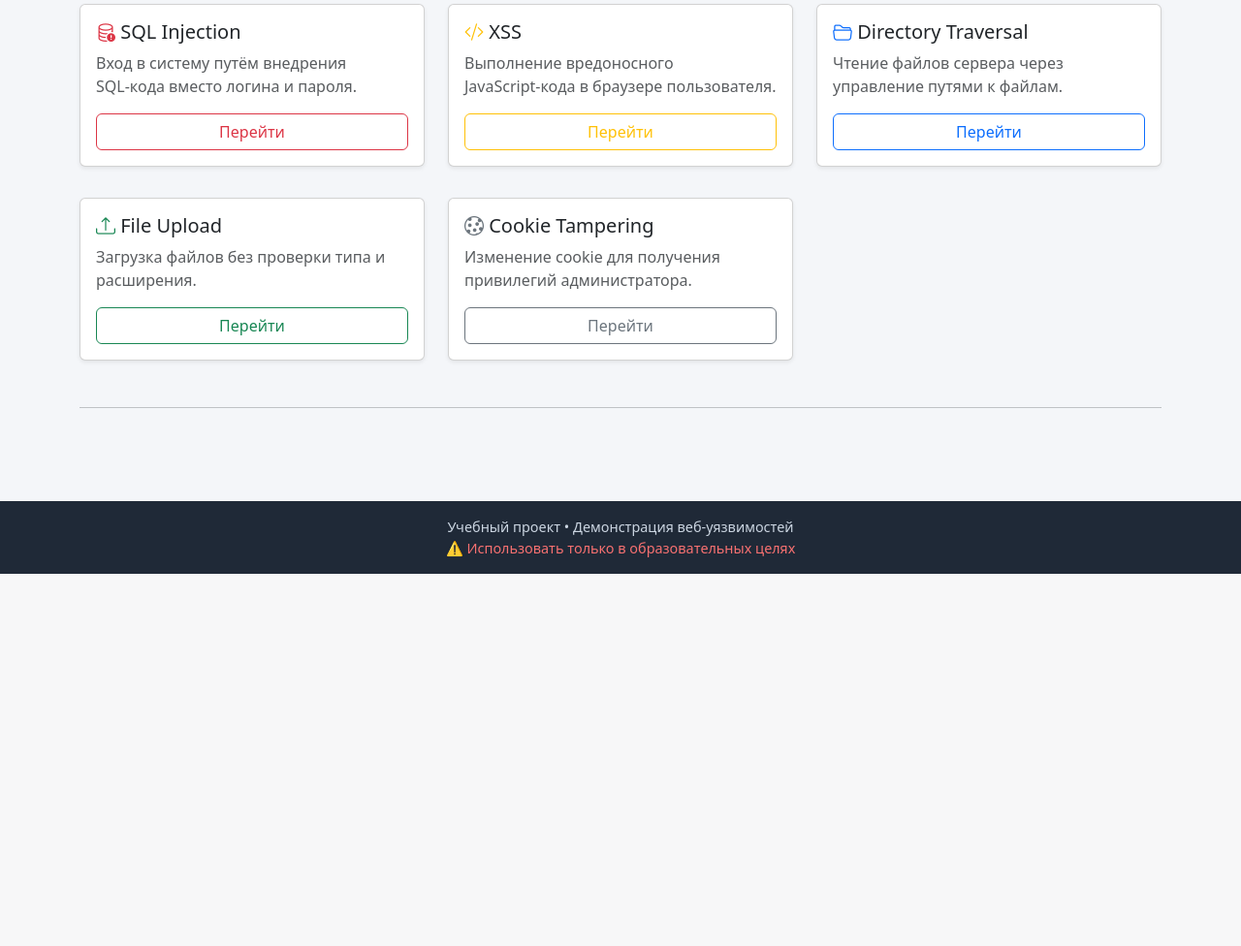
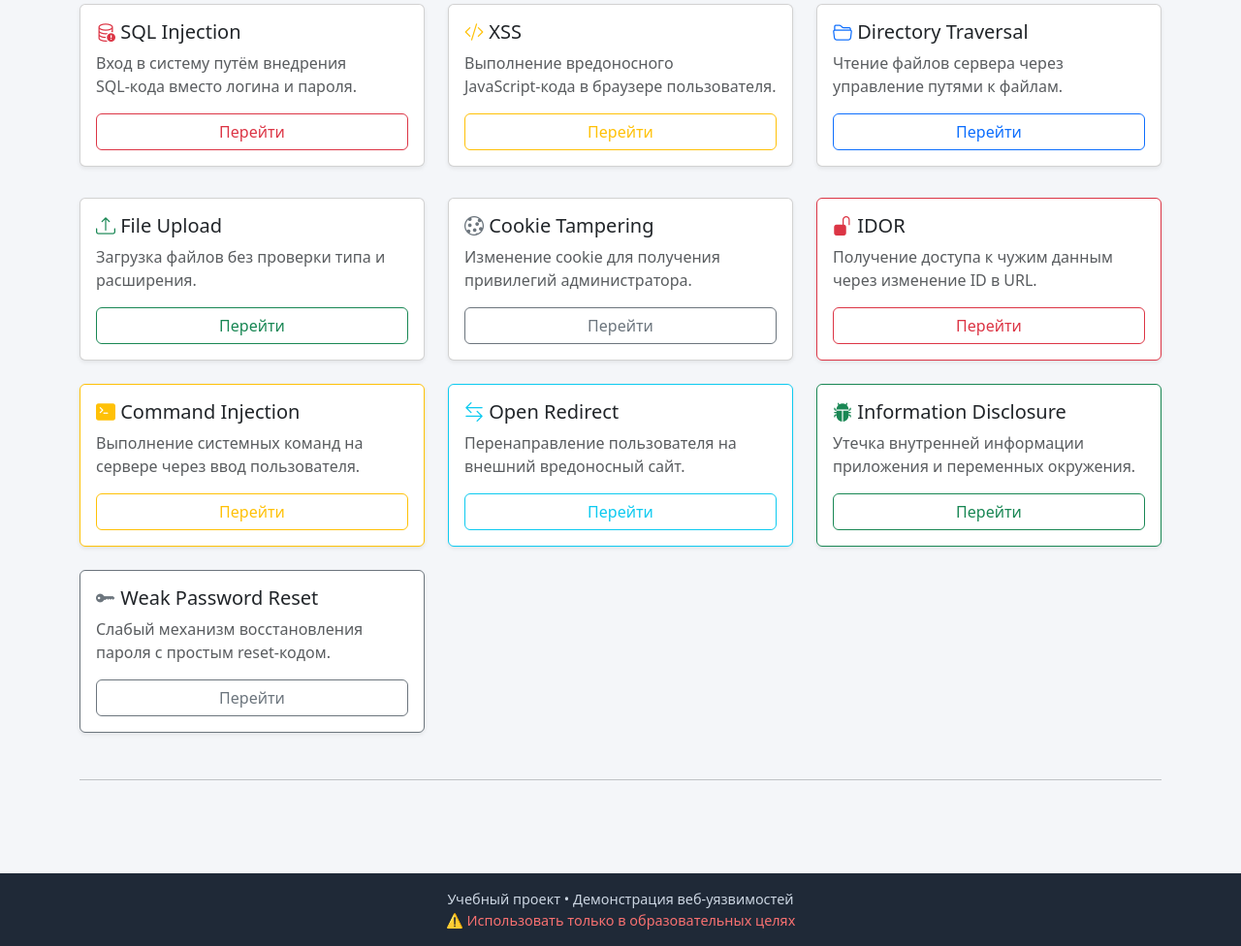
Before and after one commit to maximyka/ProjectHackWeb, a Flask app: page / in a window 1280 px wide. Shown: the part 220-1196 px from the top of the page at 97% size. Before the commit the page ends 812 px from the top, so only its background shows below. Run offline with Flask 3, Linux system fonts and the light colour scheme.

Commit message:
new vulnerabilities

```diff
--- a/app.py
+++ b/app.py
@@ -1,10 +1,12 @@
 from flask import (
     Flask, request, render_template,
-    abort, make_response, send_from_directory, send_file
+    abort, make_response, send_from_directory, send_file,
+    redirect
 )
 import sqlite3
 import markdown
 import os
+import subprocess
 
 app = Flask(__name__)
 
@@ -25,6 +27,11 @@ def init_db():
     cur.execute(
         "INSERT OR IGNORE INTO users (id, username, password) VALUES (1, 'admin', 'admin123')"
     )
+
+    cur.execute(
+        "INSERT OR IGNORE INTO users (id, username, password) VALUES (2, 'john', 'John private info')"
+    )
+
     conn.commit()
     conn.close()
 
@@ -186,6 +193,109 @@ def cookies_demo():
     return resp
 
 # ======================
+# IDOR
+# ======================
+
+@app.route("/profile/<int:user_id>")
+def profile(user_id):
+    conn = sqlite3.connect("database.db")
+    cur = conn.cursor()
+
+    cur.execute("SELECT username, password FROM users WHERE id=?", (user_id,))
+    user = cur.fetchone()
+
+    conn.close()
+
+    if not user:
+        return "Пользователь не найден"
+
+    return render_template(
+        "profile.html",
+        username=user[0],
+        password=user[1],
+        user_id=user_id
+    )
+
+
+# ======================
+# COMMAND INJECTION
+# ======================
+
+@app.route("/ping")
+def ping():
+    host = request.args.get("host", "127.0.0.1")
+
+    command = f"ping -c 1 {host}"
+
+    try:
+        output = subprocess.check_output(
+            command,
+            shell=True,
+            text=True
+        )
+    except Exception as e:
+        output = str(e)
+
+    return render_template(
+        "ping.html",
+        command=command,
+        output=output
+    )
+
+# ======================
+# OPEN REDIRECT
+# ======================
+
+@app.route("/redirect")
+def open_redirect():
+    next_url = request.args.get("next", "/")
+    return redirect(next_url)
+
+
+# ======================
+# INFORMATION DISCLOSURE
+# ======================
+
+@app.route("/debug-info")
+def debug_info():
+    env = dict(os.environ)
+
+    return render_template(
+        "debug.html",
+        env=env
+    )
+
+# ======================
+# WEAK PASSWORD RESET
+# ======================
+
+@app.route("/reset-password", methods=["GET", "POST"])
+def reset_password():
+    message = None
+
+    if request.method == "POST":
+        username = request.form.get("username")
+        code = request.form.get("code")
+
+        if code == "1234":
+            message = f"Пароль пользователя {username} успешно сброшен"
+        else:
+            message = "Неверный код"
+
+    return render_template(
+        "reset.html",
+        message=message
+    )
+
+# ======================
+# REDIRECT
+# ======================
+
+@app.route("/redirect-demo")
+def redirect_demo():
+    return render_template("redirect.html")
+
+# ======================
 
 if __name__ == "__main__":
-    app.run(host="0.0.0.0", port=5000, debug=True)
+    app.run(host="0.0.0.0", port=4000, debug=True)
--- a/templates/index.html
+++ b/templates/index.html
@@ -76,6 +76,109 @@
         </div>
     </div>
 
+    <!-- IDOR -->
+    <div class="col-md-4">
+        <div class="card h-100 shadow-sm border-danger">
+            <div class="card-body">
+                <h5>
+                    <i class="bi bi-unlock-fill text-danger"></i>
+                    IDOR
+                </h5>
+
+                <p class="text-muted">
+                    Получение доступа к чужим данным через изменение ID в URL.
+                </p>
+
+                <a href="/profile/1" class="btn btn-outline-danger w-100">
+                    Перейти
+                </a>
+            </div>
+        </div>
+    </div>
+
+    <!-- Command Injection -->
+    <div class="col-md-4">
+        <div class="card h-100 shadow-sm border-warning">
+            <div class="card-body">
+                <h5>
+                    <i class="bi bi-terminal-fill text-warning"></i>
+                    Command Injection
+                </h5>
+
+                <p class="text-muted">
+                    Выполнение системных команд на сервере через ввод пользователя.
+                </p>
+
+                <a href="/ping" class="btn btn-outline-warning w-100">
+                    Перейти
+                </a>
+            </div>
+        </div>
+    </div>
+
+    <!-- Open Redirect -->
+    <div class="col-md-4">
+        <div class="card h-100 shadow-sm border-info">
+            <div class="card-body">
+                <h5>
+                    <i class="bi bi-arrow-left-right text-info"></i>
+                    Open Redirect
+                </h5>
+
+                <p class="text-muted">
+                    Перенаправление пользователя на внешний вредоносный сайт.
+                </p>
+
+                <a href="/redirect-demo"
+                   class="btn btn-outline-info w-100">
+                    Перейти
+                </a>
+            </div>
+        </div>
+    </div>
+
+    <!-- Information Disclosure -->
+    <div class="col-md-4">
+        <div class="card h-100 shadow-sm border-success">
+            <div class="card-body">
+                <h5>
+                    <i class="bi bi-bug-fill text-success"></i>
+                    Information Disclosure
+                </h5>
+
+                <p class="text-muted">
+                    Утечка внутренней информации приложения и переменных окружения.
+                </p>
+
+                <a href="/debug-info"
+                   class="btn btn-outline-success w-100">
+                    Перейти
+                </a>
+            </div>
+        </div>
+    </div>
+
+    <!-- Weak Password Reset -->
+    <div class="col-md-4">
+        <div class="card h-100 shadow-sm border-secondary">
+            <div class="card-body">
+                <h5>
+                    <i class="bi bi-key-fill text-secondary"></i>
+                    Weak Password Reset
+                </h5>
+
+                <p class="text-muted">
+                    Слабый механизм восстановления пароля с простым reset-кодом.
+                </p>
+
+                <a href="/reset-password"
+                   class="btn btn-outline-secondary w-100">
+                    Перейти
+                </a>
+            </div>
+        </div>
+    </div>
+
 </div>
 
 <hr class="my-5">
```
Also changed, not shown: templates/debug.html (added, +42 -0 lines), templates/ping.html (added, +66 -0 lines), templates/profile.html (added, +49 -0 lines), templates/redirect.html (added, +46 -0 lines), templates/reset.html (added, +67 -0 lines), database.db, static/md/idor.md (added), static/md/open_redirect.md (added), 1 other file.
